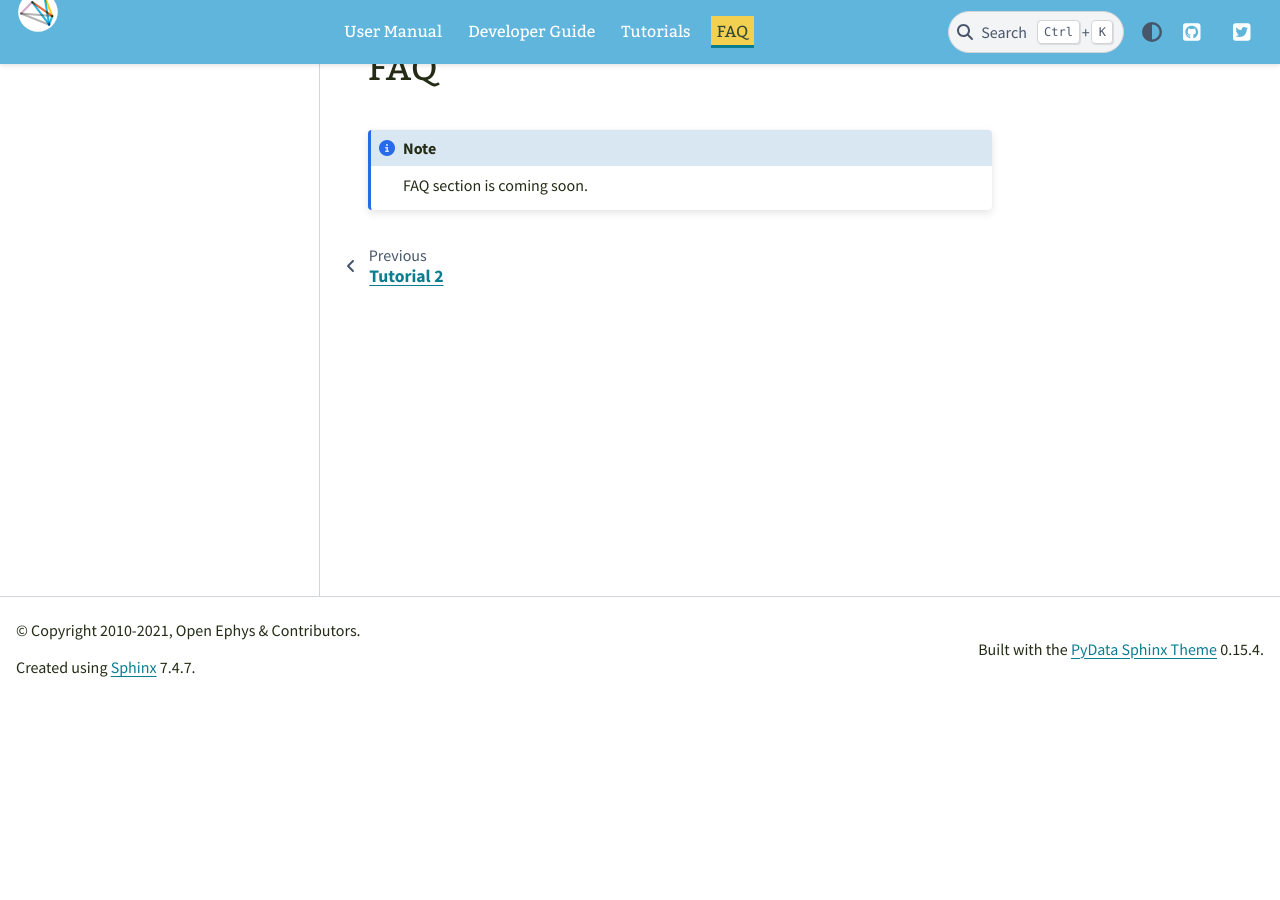
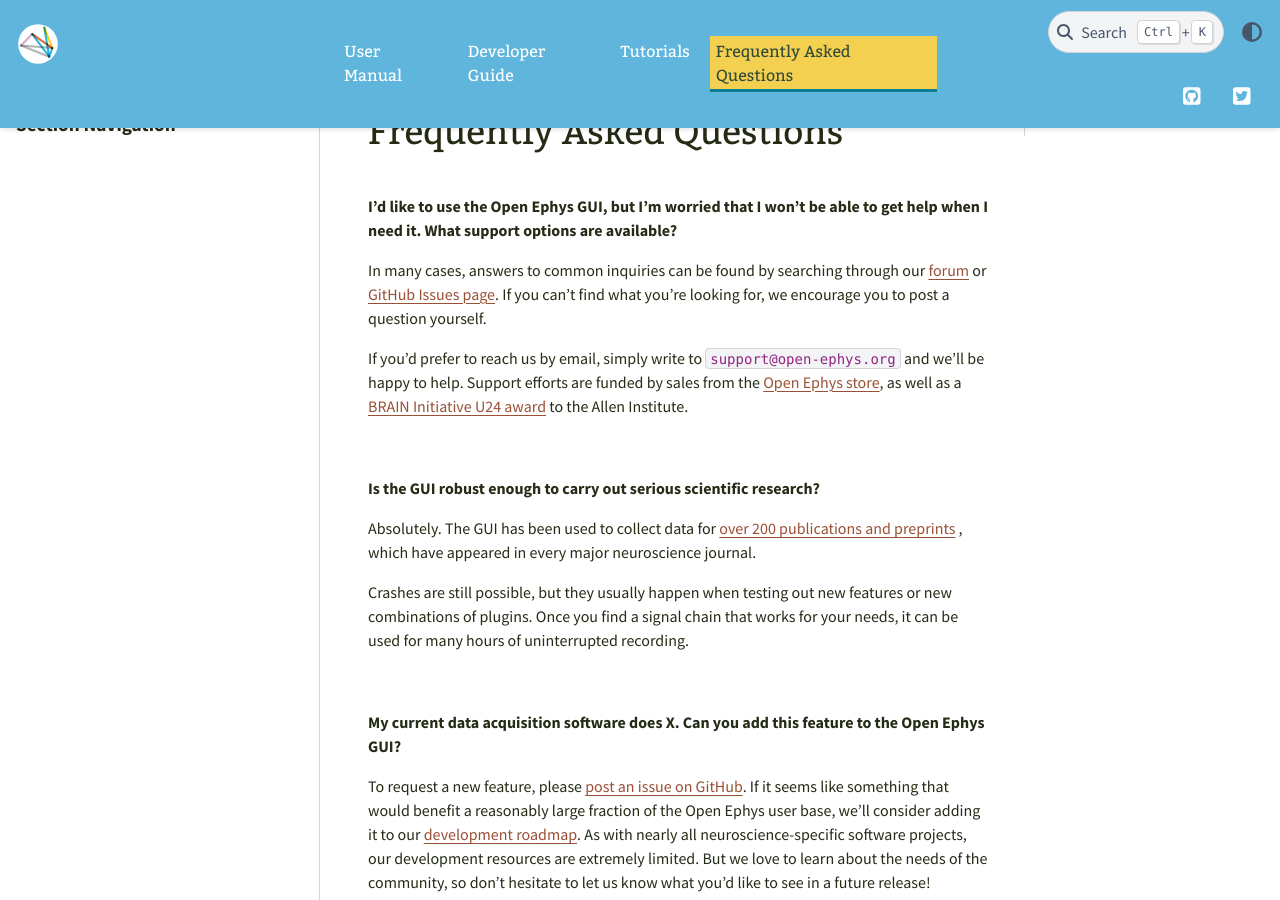
Before and after one commit to open-ephys/gui-docs, a Sphinx documentation site: the page built from source/FAQ/index.rst, in a window 1280 px wide and 900 px high, scrolled down 205 px. Built offline with Sphinx 7.4.7 and the PyData theme 0.15.4, drawn with Linux system fonts in a browser that asks for light colours; before the commit the page ends 918 px from its top, so only the background shows below that; some of the changed text lies outside the part shown.

Commit message:
Update FAQs

```diff
--- a/source/FAQ/index.rst
+++ b/source/FAQ/index.rst
@@ -2,7 +2,66 @@
 .. role:: raw-html-m2r(raw)
    :format: html
 
-FAQ
-=====================
+Frequently Asked Questions
+============================
 
-.. note:: FAQ section is coming soon.
+
+**I'd like to use the Open Ephys GUI, but I'm worried that I won't be able to get help when I need it. What support options are available?**
+
+In many cases, answers to common inquiries can be found by searching through our `forum <https://groups.google.com/g/open-ephys>`__ or `GitHub Issues page <https://github.com/open-ephys/plugin-GUI/issues>`__. If you can't find what you're looking for, we encourage you to post a question yourself.
+
+If you'd prefer to reach us by email, simply write to :code:`support@open-ephys.org` and we'll be happy to help. Support efforts are funded by sales from the `Open Ephys store <https://open-ephys.org/store>`__, as well as a `BRAIN Initiative U24 award <https://reporter.nih.gov/project-details/9645567>`__ to the Allen Institute.
+
+|
+
+**Is the GUI robust enough to carry out serious scientific research?**
+
+Absolutely. The GUI has been used to collect data for `over 200 publications and preprints <https://open-ephys.org/publications>`__ , which have appeared in every major neuroscience journal.
+
+Crashes are still possible, but they usually happen when testing out new features or new combinations of plugins. Once you find a signal chain that works for your needs, it can be used for many hours of uninterrupted recording.
+
+|
+
+**My current data acquisition software does X. Can you add this feature to the Open Ephys GUI?**
+
+To request a new feature, please `post an issue on GitHub <https://github.com/open-ephys/plugin-GUI/issues>`__. If it seems like something that would benefit a reasonably large fraction of the Open Ephys user base, we'll consider adding it to our `development roadmap <https://github.com/open-ephys/plugin-GUI/issues/435>`__. As with nearly all neuroscience-specific software projects, our development resources are extremely limited. But we love to learn about the needs of the community, so don't hesitate to let us know what you'd like to see in a future release!
+
+|
+
+**How do I synchronize Open Ephys with other software?**
+
+Synchronization is one of the most important issues we face in our experiments – if you don't get it right, it can make it much more difficult to analyze your data, or even make it completely uninterpretable.
+
+If you're using multiple applications to acquire data in parallel, there are two general approaches to synchronization:
+
+(1) *Software-based triggering.* The GUI's :ref:`networkevents` plugin can be used to start your recordings from a Python or Matlab script. Assuming your other software has similar remote triggering functionality, this will ensure that all of your data streams begin within a few milliseconds of one another.
+
+(2) *Shared hardware sync line.* For precise, sub-millisecond level synchronization, all of your data streams need to share at least one digital or analog input line. This line should includes a sequence of on/off events that can be used to align the data offline. To learn more about hardware-based synchronization, check out THIS TUTORIAL.
+
+For synchronizing the GUI with camera streams, you can either record the frame triggers (if available) or record a digital input that activates an LED in the camera's field of view. We recommend using `Bonsai <https://bonsai-rx.org/>`__ for acquiring video data.
+
+|
+
+**Can I use the GUI for human EEG experiments?**
+
+Currently, none of the GUI's compatible hardware interfaces are optimized for scalp EEG recording. It is possible to `adapt the Open Ephys acquisition board for use with EEG electrodes <https://iopscience.iop.org/article/10.1088/1741-2552/aa651f>`__, but this is not an officially supported approach.
+
+If you're interested in performing human EEG experiments, we recommend checking out `OpenBCI <https://openbci.com/>`__.
+
+|
+
+**I love using open-source tools, but I'm not a developer myself. How can I contribute?**
+
+First and foremost, simply using the GUI is extremely helpful. Feedback about bugs and feature requests helps guide our development process and makes the software better for everyone. If you subscribe to our `forum <https://groups.google.com/g/open-ephys>`__, we'll send out requests to help test out new features prior to each release.
+
+If you know someone with software engineering skills, you can advocate for them to be able to spend a portion of their time working on the GUI. We are more than happy to suggest projects and supervise developers along the way.
+
+If you want to contribute in a more substantial way, you could add funding for a software developer to your next grant application. We will gladly provide a letter of support, or even contribute to the writing process. Get in touch with :code:`info@open-ephys.org` if this is something you're considering.
+
+|
+
+**Can I license the Open Ephys GUI for a commercial project?**
+
+The GUI is released under a GPL 3.0 license, which means that any derivative software much also be open source. However, if you'd like to use the GUI to acquire data from a closed-source device, this is both easy and encouraged! We would love for more companies to use the GUI, rather than choosing to build their own acquisition software from scratch.
+
+|
```
